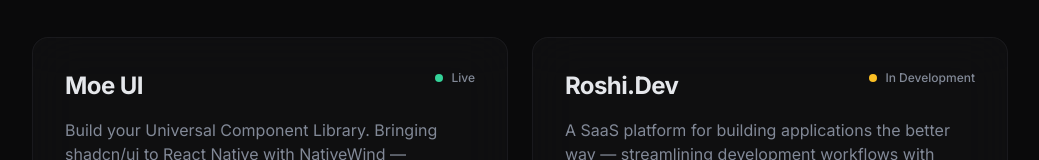
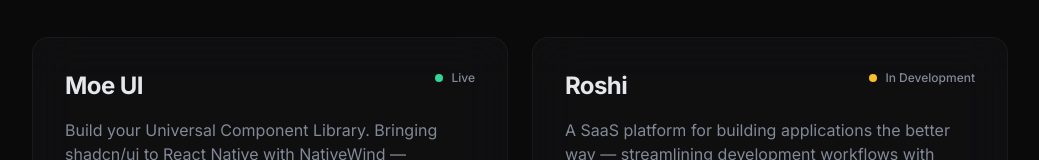
Before and after one commit to malviys/portfolio, a Next.js app: page / in a window 1280 px wide. Shown: the part 933-1093 px from the top of the page, without its empty margins (120-1159 px from the left). Built offline with nearby package versions, Linux system fonts and the light colour scheme.

Commit message:
Refactor: Externalize lint-staged configuration, update project title, and add an empty PRD JSON file.

```diff
--- a/src/app/page.tsx
+++ b/src/app/page.tsx
@@ -17,7 +17,7 @@ const projects = [
     href: "https://moe-ui.saurabhmalvia997.workers.dev/",
   },
   {
-    title: "Roshi.Dev",
+    title: "Roshi",
     description:
       "A SaaS platform for building applications the better way — streamlining development workflows with modern tooling and best practices.",
     techStack: [],
```
Also changed, not shown: 3 other files (tests, documents, lock files or other folders).
